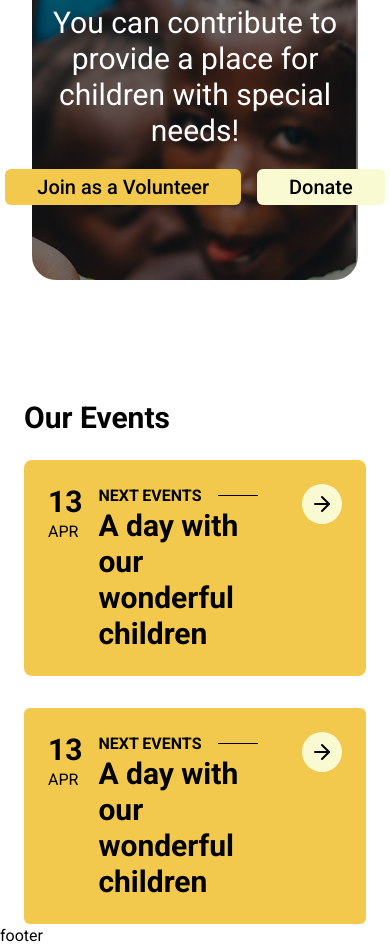
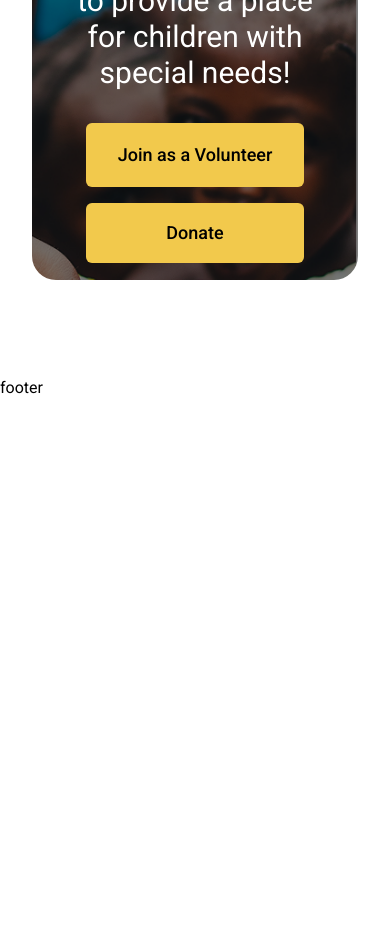
Before and after one commit to BEEJAYOFGOD/gcf-website, a React (Vite) app: page / in a window 390 px wide. Shown: the part 5680-6628 px from the top of the page. After the commit the page ends 6080 px from the top, so only its background shows below. Built offline with nearby package versions, Linux system fonts and the light colour scheme.

Commit message:
improved CTA responsiveness

```diff
--- a/src/App.css
+++ b/src/App.css
@@ -12,7 +12,6 @@
 html,body{
     padding:0;
     margin: 0;
-
 }
 
 /* In globals.css - Forces consistent sizing */
--- a/src/components/landingpage/CTA.tsx
+++ b/src/components/landingpage/CTA.tsx
@@ -8,15 +8,17 @@ const CTA = () => {
                 className="container mx-auto   bg-cover h-[350px] flex flex-col justify-center items-center bg-right  rounded-3xl space-y-5"
                 style={{ backgroundImage: `url(${cta_bg})` }}
             >
-                <p className="text-white md:text-5xl text-3xl md:w-4xl text-center">
+                <p className="text-white md:text-5xl text-3xl mb-8 w-8/10 md:w-4xl text-center">
                     You can contribute to provide a place for children with
                     special needs!
                 </p>
-                <div className="flex gap-4 ">
-                    <Button className="bg-[#F2C94C] text-xl px-8">
+                <div className="flex md:items-center gap-4 md:flex-row flex-col">
+                    <Button className="bg-[#F2C94C] md:text-xl text-lg px-8 md:py-8 py-8">
                         Join as a Volunteer
                     </Button>
-                    <Button className="flex-1 text-xl px-8">Donate</Button>
+                    <Button className="flex-1 bg-[#F2C94C] md:text-xl text-lg px-16 md:py-8 py-4">
+                        Donate
+                    </Button>
                 </div>
             </div>
         </section>
--- a/src/components/landingpage/Donations.tsx
+++ b/src/components/landingpage/Donations.tsx
@@ -120,7 +120,7 @@ const Donations = () => {
                                     onMouseLeave={() => setHoveredIndex(null)}
                                 >
                                     <div
-                                        className="w-4 h-4 rounded-sm flex-shrink-0 transition-transform duration-300"
+                                        className="w-4 h-4 rounded-sm shrink-0 transition-transform duration-300"
                                         style={{
                                             backgroundColor: item.color,
                                             transform:
--- a/src/components/landingpage/Events.tsx
+++ b/src/components/landingpage/Events.tsx
@@ -3,7 +3,7 @@ import { ArrowRight } from "lucide-react";
 const Events = () => {
     return (
         <section>
-            <div className="container mx-auto px-6">
+            {/* <div className="container mx-auto px-6">
                 <h3 className="text-3xl font-bold py-6">Our Events</h3>
                 <div className="flex justify-between md:flex-row flex-col gap-8">
                     <div className="flex gap-4  flex-1 bg-[#F2C94C] rounded-lg p-6">
@@ -47,7 +47,7 @@ const Events = () => {
                         </div>
                     </div>
                 </div>
-            </div>
+            </div> */}
             {/* <div>
                 <div>
                     <p>13</p>
```
